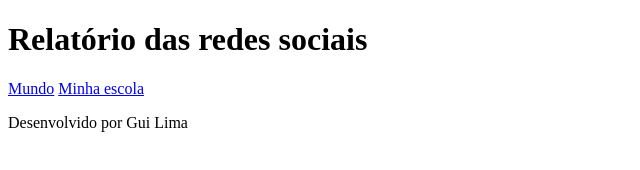
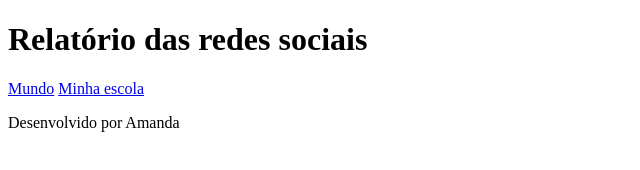
Before and after one commit to amandatsz/ci-ncia-de-dados, a plain HTML site: page index.html in a window 1280 px wide. Shown: the full height of the page, 0-640 px from the left. Drawn offline with Linux system fonts and the light colour scheme.

Commit message:
Update index.html

```diff
--- a/index.html
+++ b/index.html
@@ -19,7 +19,7 @@
         </section>
     </main>
     <footer>
-        <p>Desenvolvido por Gui Lima</p>
+        <p>Desenvolvido por Amanda</p>
     </footer>
 </body>
 </html>
```
